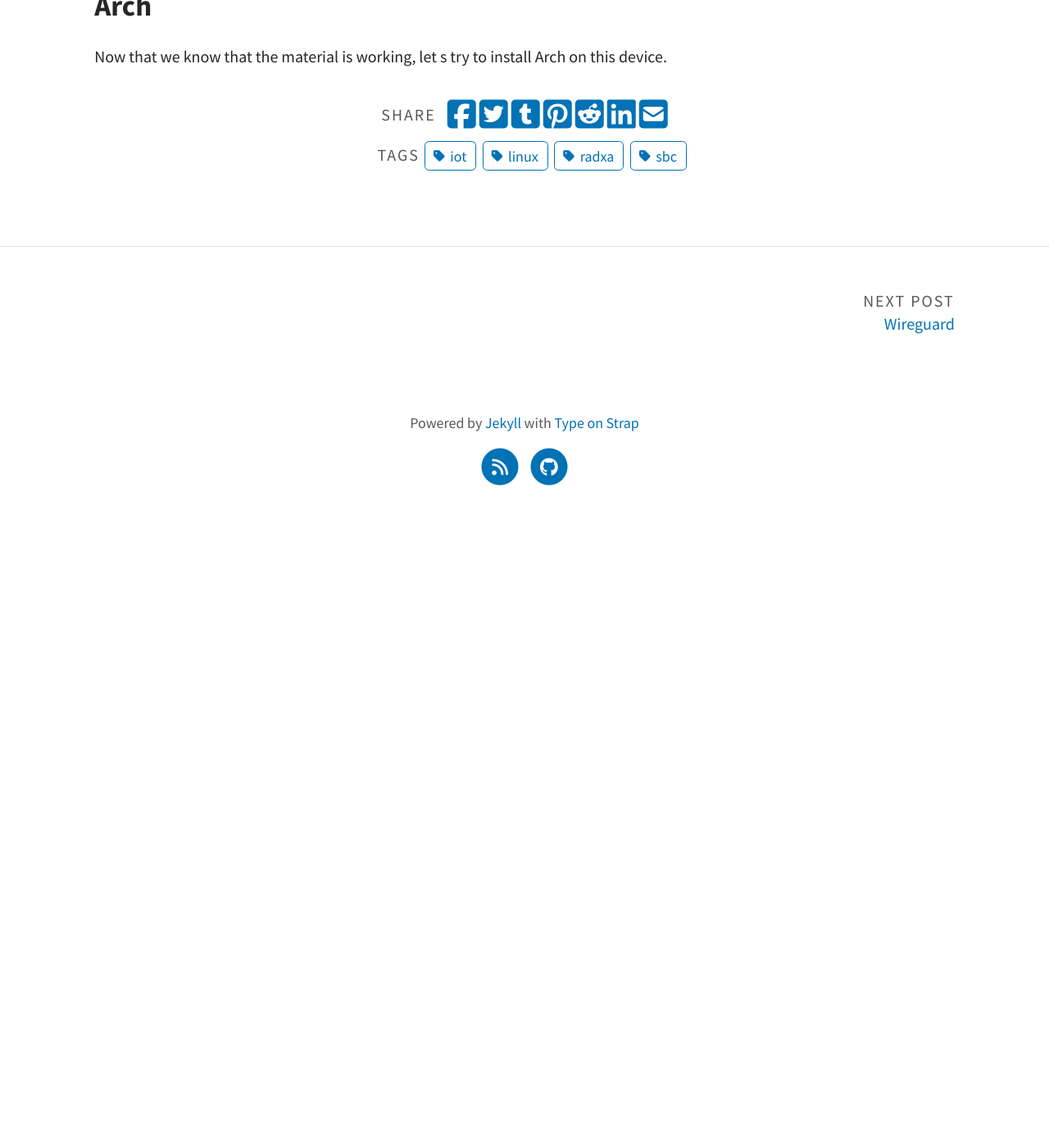
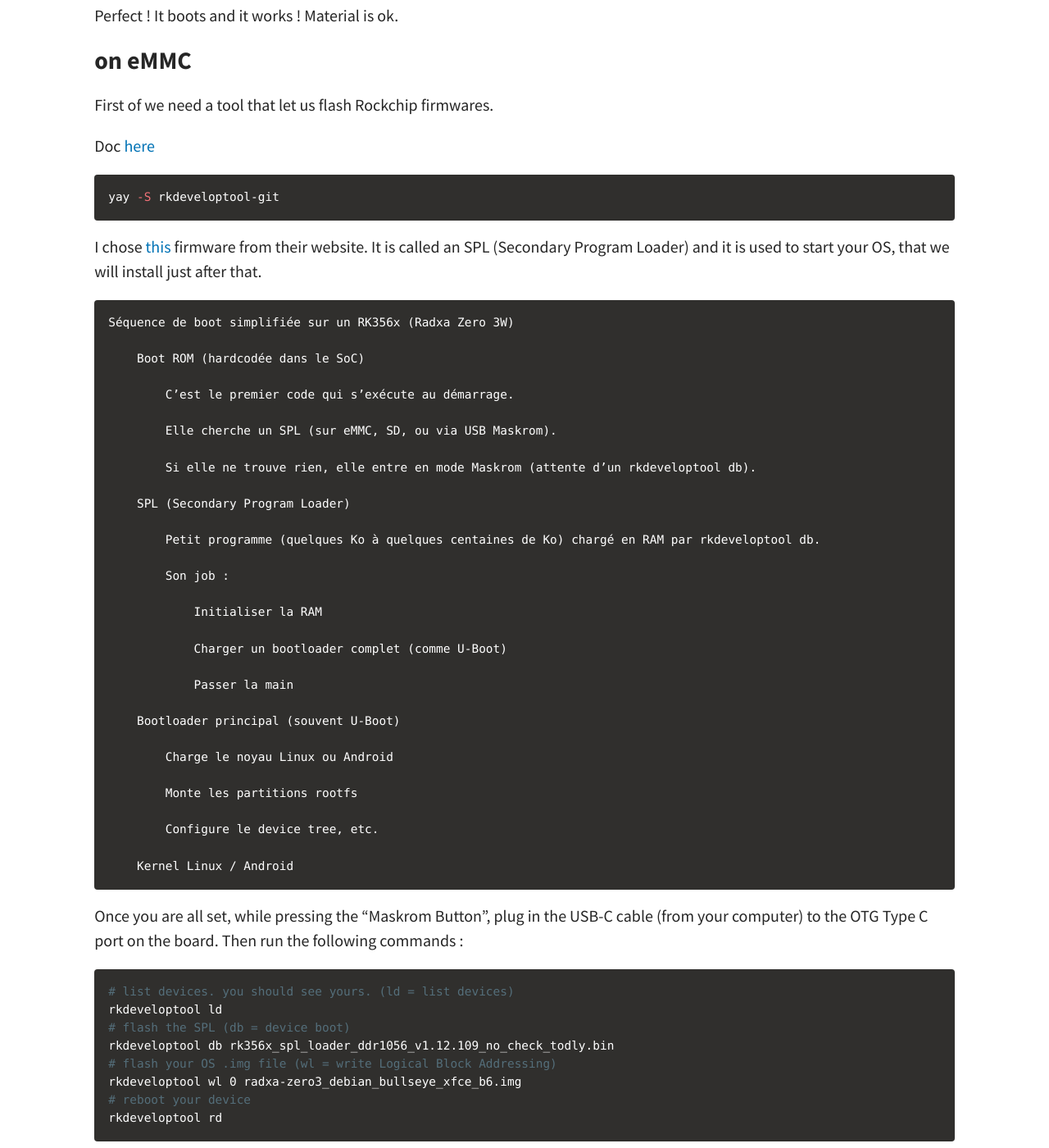
Before and after one commit to cristalcorp/cristalcorp.github.io, a Jekyll site: the page built from _posts/2025-07-22-Radxa.md, in a window 1280 px wide and 1400 px high, scrolled down 1137 px. Shown: the whole window at 82% size. Built offline with Jekyll 4.4.1, drawn with Linux system fonts in a browser that asks for light colours; a script that is not in the unit is left out; before the commit the page ends 1767 px from its top, so only the background shows below that; some of the changed text lies outside the part shown.

Commit message:
radxa draft - flashing on emmc

````diff
--- a/_posts/2025-07-22-Radxa.md
+++ b/_posts/2025-07-22-Radxa.md
@@ -27,8 +27,9 @@ radxa-zero3_debian_bullseye_cli_b6.img.xz download fine.
 From the community we get that [page](https://forum.radxa.com/t/guide-arch-linux-for-single-board-computers/26042) about using Arch on it.
 The Arch release [page](https://github.com/kwankiu/archlinux-installer/releases).
 
-### The installation
+## The installation
 
+### on SD
 On this first test, I used radxa-zero3_debian_bullseye_xfce_b6.img.xz image.
 
 ```bash
@@ -41,6 +42,72 @@ SCREENSHOT
 
 Perfect ! It boots and it works ! Material is ok.
 
+### on eMMC
+
+First of we need a tool that let us flash Rockchip firmwares.
+
+Doc [here](https://docs.radxa.com/en/zero/zero3/low-level-dev/rkdeveloptool)
+
+```bash
+yay -S rkdeveloptool-git
+```
+
+I chose [this](https://dl.radxa.com/rock3/images/loader/rk356x_spl_loader_ddr1056_v1.12.109_no_check_todly.bin) firmware from their website.
+It is called an SPL (Secondary Program Loader) and it is used to start your OS, that we will install just after that.
+```
+Séquence de boot simplifiée sur un RK356x (Radxa Zero 3W)
+
+    Boot ROM (hardcodée dans le SoC)
+
+        C’est le premier code qui s’exécute au démarrage.
+
+        Elle cherche un SPL (sur eMMC, SD, ou via USB Maskrom).
+
+        Si elle ne trouve rien, elle entre en mode Maskrom (attente d’un rkdeveloptool db).
+
+    SPL (Secondary Program Loader)
+
+        Petit programme (quelques Ko à quelques centaines de Ko) chargé en RAM par rkdeveloptool db.
+
+        Son job :
+
+            Initialiser la RAM
+
+            Charger un bootloader complet (comme U-Boot)
+
+            Passer la main
+
+    Bootloader principal (souvent U-Boot)
+
+        Charge le noyau Linux ou Android
+
+        Monte les partitions rootfs
+
+        Configure le device tree, etc.
+
+    Kernel Linux / Android
+```
+
+Once you are all set, while pressing the "Maskrom Button", plug in the USB-C cable (from your computer) to the OTG Type C port on the board.
+Then run the following commands :
+```bash
+# list devices. you should see yours. (ld = list devices)
+rkdeveloptool ld
+# flash the SPL (db = device boot)
+rkdeveloptool db rk356x_spl_loader_ddr1056_v1.12.109_no_check_todly.bin
+# flash your OS .img file (wl = write Logical Block Addressing)
+rkdeveloptool wl 0 radxa-zero3_debian_bullseye_xfce_b6.img
+# reboot your device
+rkdeveloptool rd
+```
+
+That s it ! Your OS is now installed on the eMMC
+
+Sometimes you might have conflicts with previously written images on the eMMC, if that is the case, just erase the flash :
+```bash
+rkdeveloptool ef
+```
+
 ## Arch
 
 Now that we know that the material is working, let s try to install Arch on this device.
````
